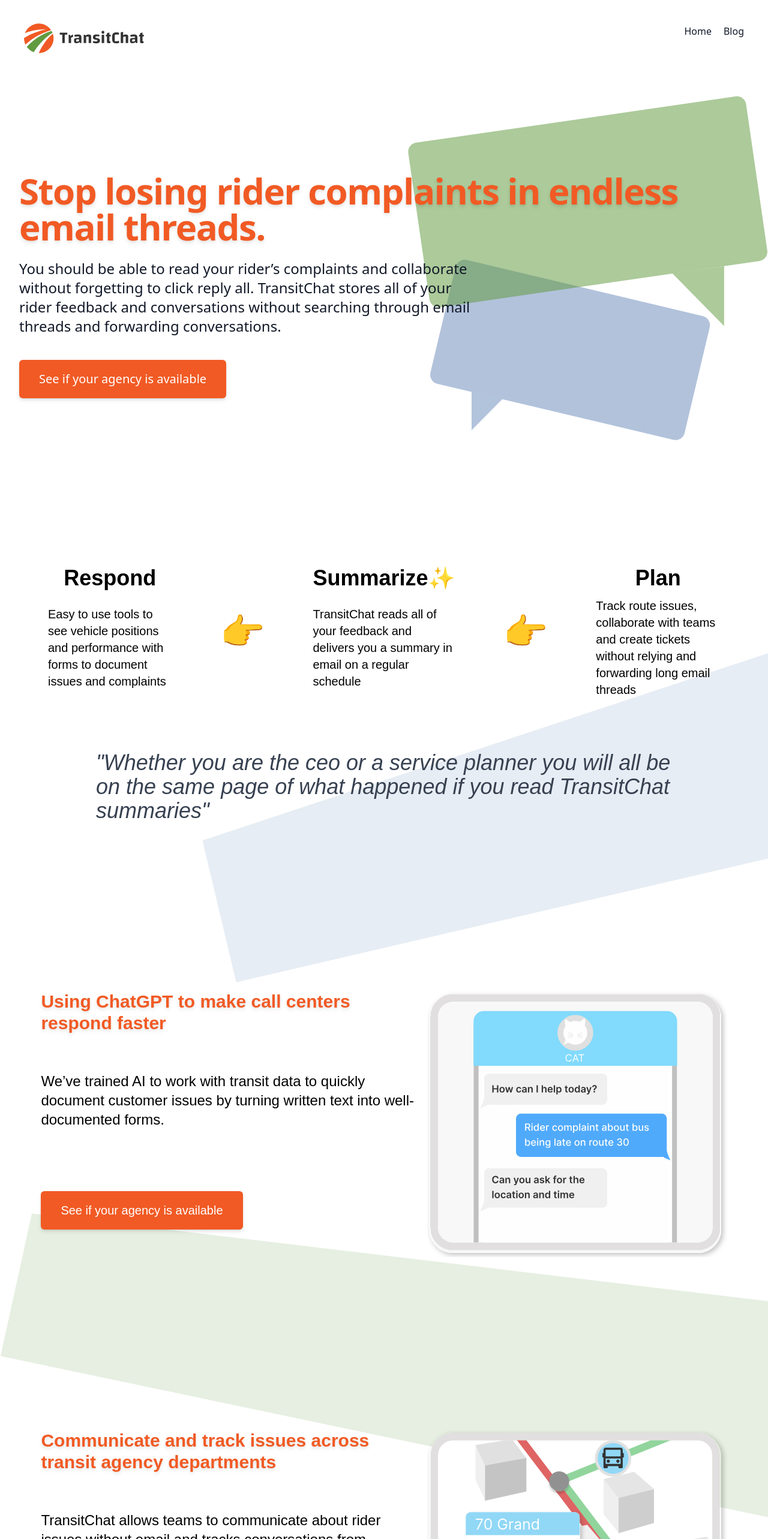
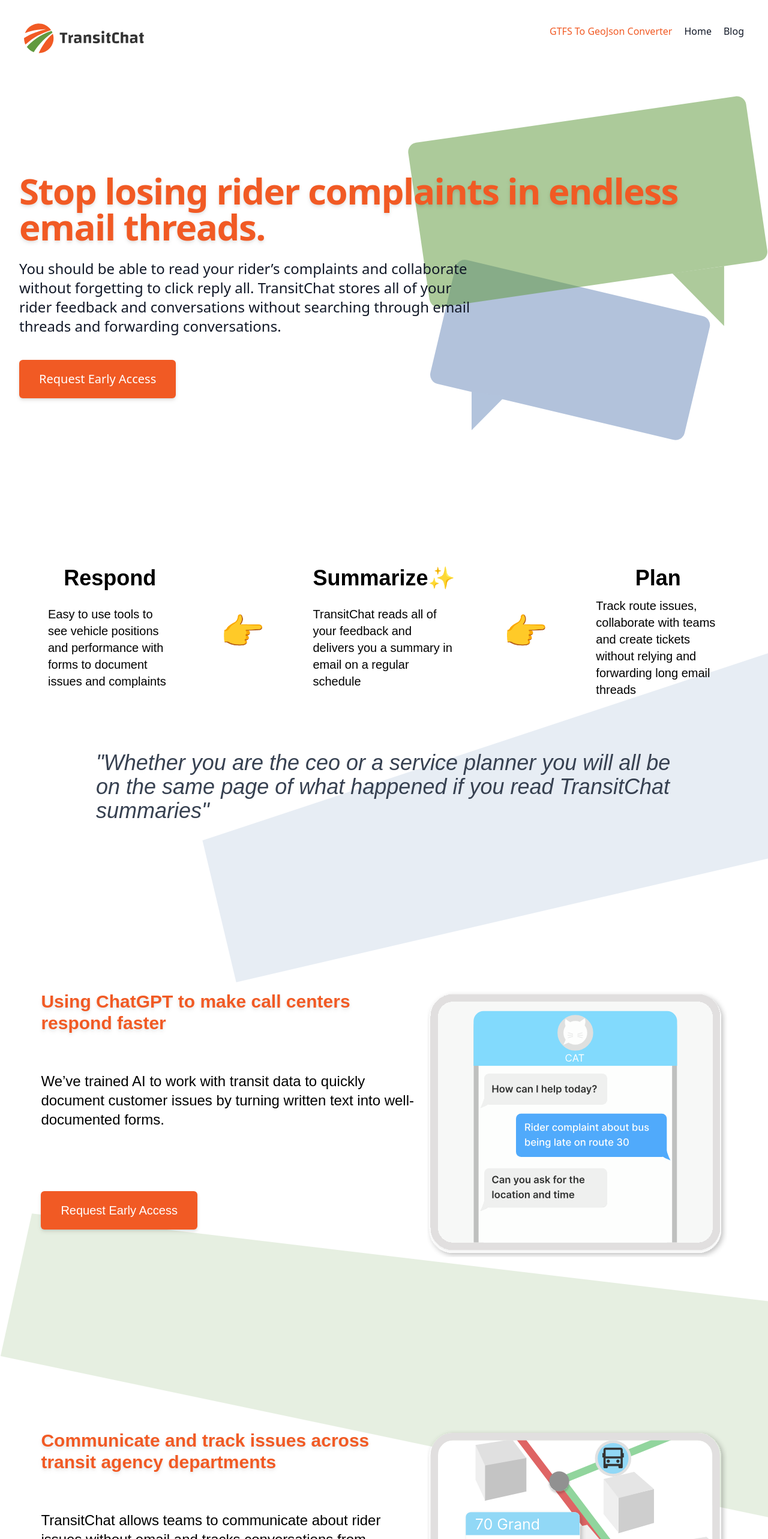
Before and after one commit to ioTransit/next-landing-page, a Next.js app: page / in a window 1280 px wide. Shown: the top 2566 px of the page at 60% size. Built offline with nearby package versions, Linux system fonts and the light colour scheme.

Commit message:
gtfs to geojson in header

```diff
--- a/src/components/header.tsx
+++ b/src/components/header.tsx
@@ -16,8 +16,9 @@
         />
       </Link>
       <div className="gap-5 flex pb-6">
-        <Link href="/">Home</Link>
-        <a href={"https://blog.transit.chat/"}>Blog</a>
+        <Link href='/gtfs-to-geojson' className="text-tcOrange hover:text-yellow-400">GTFS To GeoJson Converter</Link>
+        <Link href="/" className="hover:text-yellow-400">Home</Link>
+        <a className="hover:text-yellow-400" href={"https://blog.transit.chat/"}>Blog</a>
       </div>
     </div>
   );
--- a/src/pages/index.tsx
+++ b/src/pages/index.tsx
@@ -24,14 +24,6 @@
                 <p className="block text-tcOrange drop-shadow-md">
                   Stop losing rider complaints in endless email threads.
                 </p>
-                {/* <span className="block text-tcOrange drop-shadow-md">
-                  Magically turn rider feedback into
-                  focused goals to improve service
-                </span> */}
-                {/* <span className="block text-tcOrange drop-shadow-md">
-                  Listen to your rider’s complaints and communicate about
-                  solutions
-                </span> */}
               </h1>
               <p className="mt-6 max-w-lg text-left text-2xl text-gray-900 sm:max-w-3xl">
                 You should be able to read your rider’s complaints and
@@ -44,7 +36,7 @@
                   href={"/check-agency"}
                   className="h-16 drop-shadow-md flex transition-colors items-center justify-center rounded-md border border-transparent bg-tcOrange px-4 py-3 text-xl font-medium text-white shadow-sm hover:bg-yellow-400 sm:px-8"
                 >
-                  See if your agency is available
+                  Request Early Access
                 </Link>
               </div>
             </div>
@@ -107,7 +99,7 @@
                         href={"/check-agency"}
                         className="drop-shadow-md flex transition-colors items-center justify-center rounded-md border border-transparent bg-tcOrange px-4 py-3 text-xl font-medium text-white shadow-sm hover:bg-yellow-400 sm:px-8"
                       >
-                        See if your agency is available
+                        Request Early Access
                       </Link>
                     </div>
                   </div>
```
